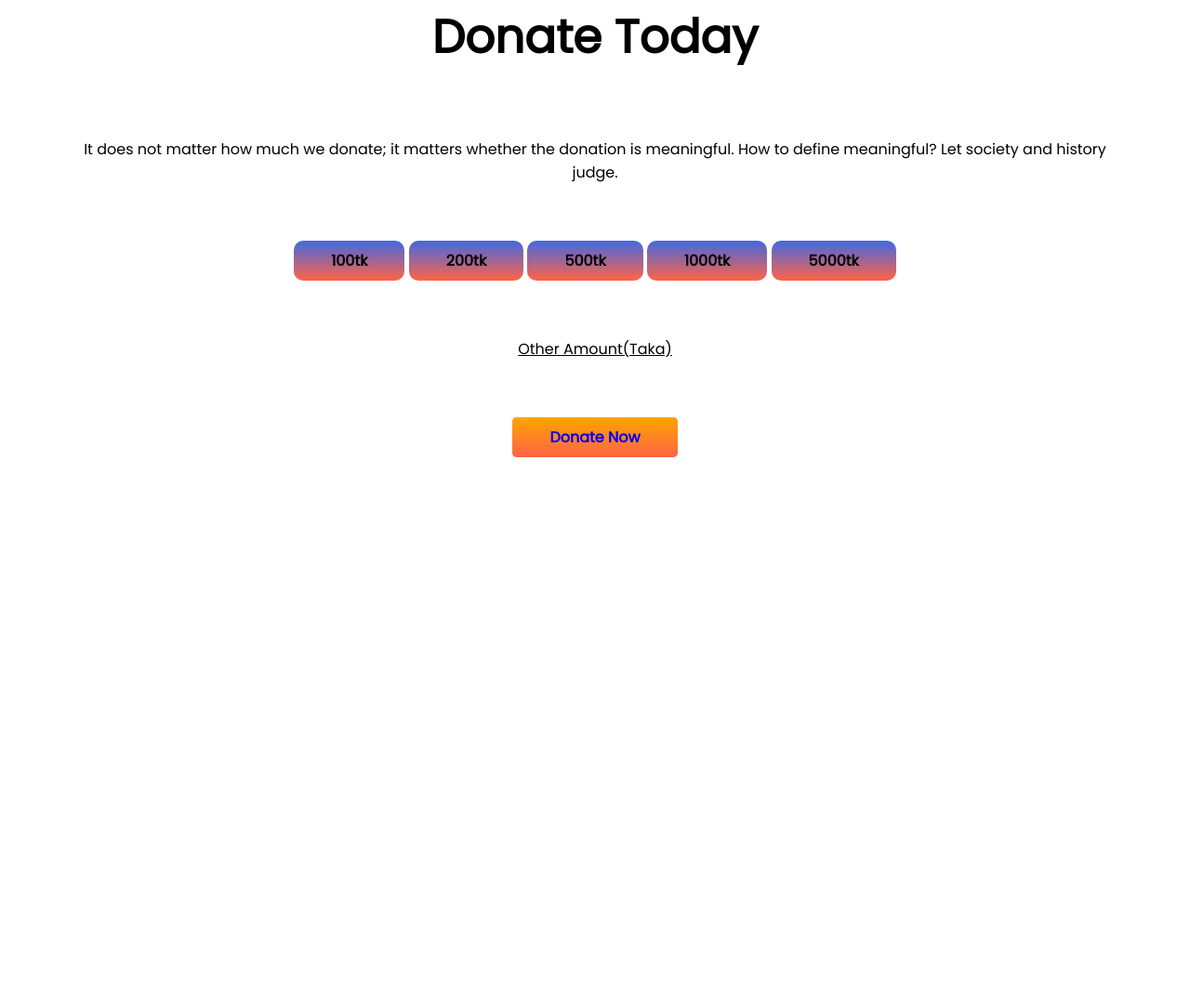
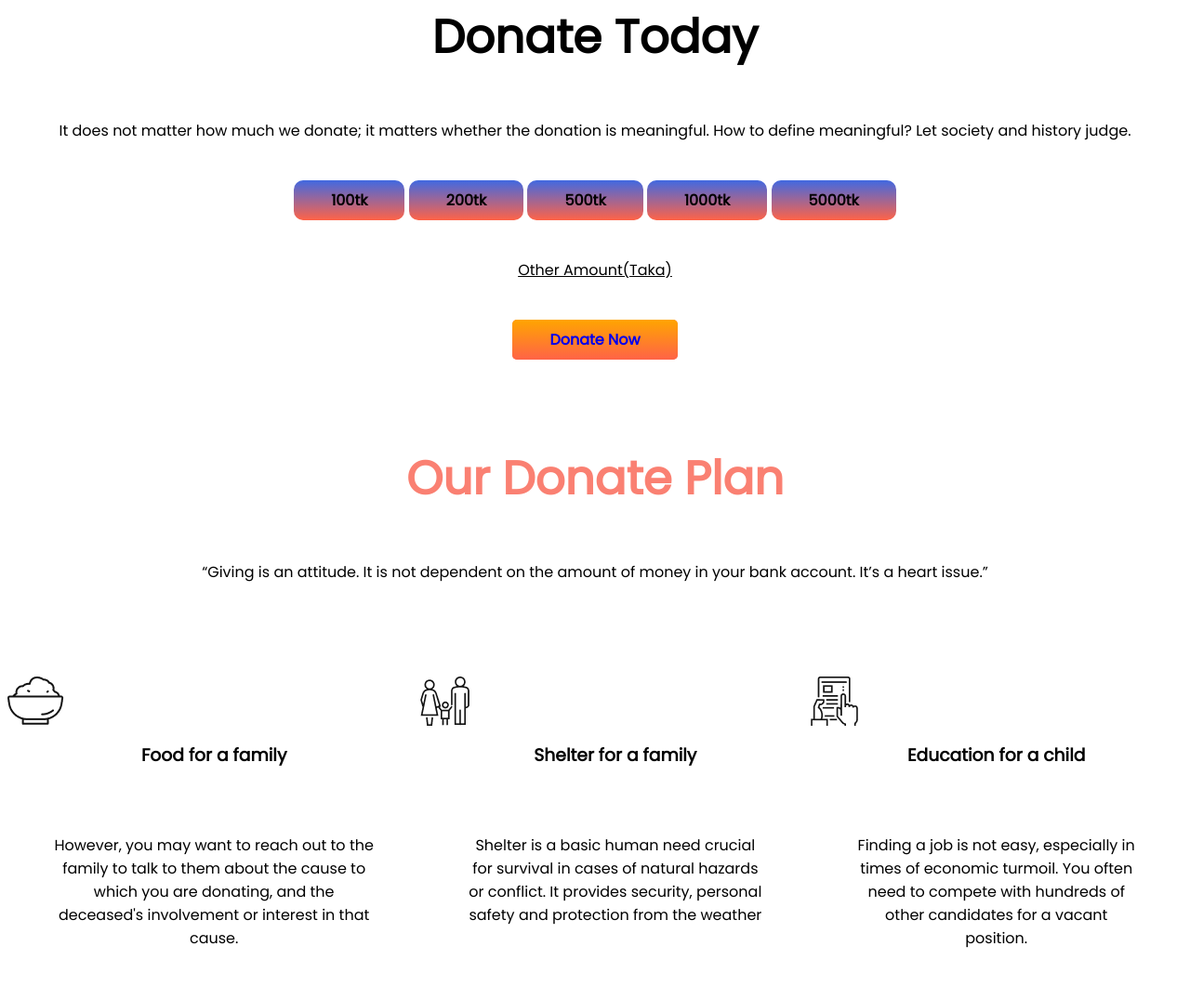
Before and after one commit to SubrataSutradhar/assignment-donate-today, a plain HTML site: page index.html in a window 1280 px wide. Shown: the part 335-1410 px from the top of the page at 93% size. Before the commit the page ends 918 px from the top, so only its background shows below. Drawn offline with Linux system fonts and the light colour scheme.

Commit message:
food shelter added

```diff
--- a/index.html
+++ b/index.html
@@ -21,12 +21,10 @@
             <a class="link-button" target="_blank" href="https://www.paypal.com/lt/home">Donate Now</a>
         </div>
     </section>
-    <div>
     <section>
         <h1 class="donate-today">Donate Today</h1>
         <p>It does not matter how much we donate; it matters whether the donation is meaningful. How to define
-                meaningful?
-                Let society and history judge.</p>
+            meaningful? Let society and history judge.</p>
         <a class="donation" href="">100tk</a>
         <a class="donation" href="">200tk</a>
         <a class="donation" href="">500tk</a>
@@ -35,8 +33,32 @@
         <p style="text-decoration:underline;">Other Amount(Taka)</p>
         <a class="link-button" target="_blank" href="https://www.paypal.com/lt/home">Donate Now</a>
     </section>
+    <section class="donate-plan">
+        <h1>Our Donate Plan</h1>
+        <p>“Giving is an attitude. It is not dependent on the amount of money in your bank account. It’s a heart
+            issue.” </p>
+    </section>
+    <section class="flexible-container">
+        <div id="food">
+            <h3>Food for a family</h3>
+            <p>However, you may want to reach out to the family to talk to them about the cause to which you are
+                donating, and the deceased's involvement or interest in that cause.</p>
+        </div>
+        <div id="Shelter">
+            <h3>Shelter for a family</h3>
+            <p>Shelter is a basic human need crucial for survival in cases of natural hazards or conflict. It
+                provides security, personal safety and protection from the weather</p>
+        </div>
+        <div id="Education">
+            <h3>Education for a child</h3>
+            <p>Finding a job is not easy, especially in times of economic turmoil. You often need to compete with
+                hundreds of other candidates for a vacant position.</p>
+        </div>
+    </section>
 
-    </div>
+
+
+
 
 </body>
 
--- a/style.css
+++ b/style.css
@@ -5,8 +5,18 @@ body {
 
 h1 {
     font-size: 50px;
-    color: white;
+    color: salmon;
     font-weight: 700px;
+
+}
+
+h3 {
+    margin: 70px;
+    font-weight: 900px;
+
+
+
+
 
 }
 
@@ -42,7 +52,7 @@ section {
 
 p {
     text-align: center;
-    margin: 70px;
+    margin: 50px;
 
 }
 
@@ -54,3 +64,25 @@ p {
     font-weight: 700;
     background-image: linear-gradient(royalblue, tomato);
 }
+
+.flexible-container {
+    display: flex;
+    margin-bottom: 150px;
+    width: fit-content;
+
+}
+
+#food {
+    background-image: url(icons/food.png);
+    background-repeat: no-repeat;
+}
+
+#Shelter {
+    background-image: url(icons/shelter.png);
+    background-repeat: no-repeat;
+}
+
+#Education {
+    background-image: url(icons/Frame-1.png);
+    background-repeat: no-repeat;
+}
```
Lines whose indentation alone changed are shown as unchanged.
